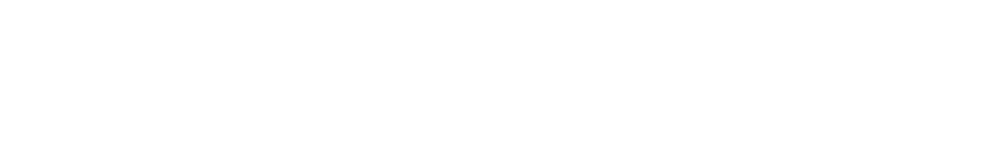
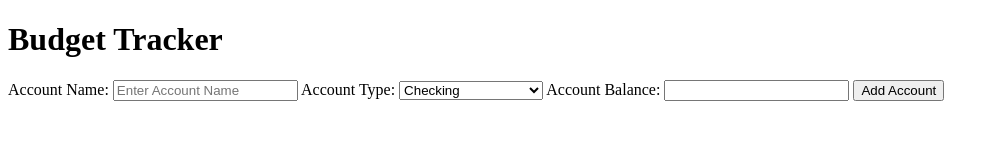
Before and after one commit to brycebade/budget-tracker, a plain HTML site: page index.html in a window 1280 px wide. Shown: the whole page, without its empty margins (0-999 px from the left). Drawn offline with Linux system fonts and the light colour scheme.

Commit message:
Add account form and event listener

```diff
--- a/index.html
+++ b/index.html
@@ -3,9 +3,29 @@
 <head>
     <meta charset="UTF-8">
     <meta name="viewport" content="width=device-width, initial-scale=1.0">
-    <title>Document</title>
+    <title>Budget Tracker</title>
 </head>
 <body>
+    <h1>Budget Tracker</h1>
+
+    <form id="accountForm">
+        <label for="accountName">Account Name:</label>
+        <input id="accountName" type="text" placeholder="Enter Account Name">
+        <label for="accountType">Account Type:</label>
+        <select id="accountType">
+            <option value="selectAccount" disabled>Select Account Type</option>
+            <option value="checking">Checking</option>
+            <option value="savings">Savings</option>
+            <option value="credit_card">Credit Card</option>
+            <option value="loan">Loan</option>
+            <option value="investment">Investment</option>
+        </select>
+        <label for="accountBalance">Account Balance:</label>
+        <input id="accountBalance" type="number" step="0.01">
+        <button id="addAccountBtn" type="submit">Add Account</button>
+    </form>
+
+    <div id="accountContainer"></div>
 
 </body>
 </html>
--- a/index.js
+++ b/index.js
@@ -0,0 +1,6 @@
+const form = document.getElementById("accountForm")
+
+form.addEventListener("submit", (event) => {
+    event.preventDefault()
+    console.log("Form Submitted")
+})
```
